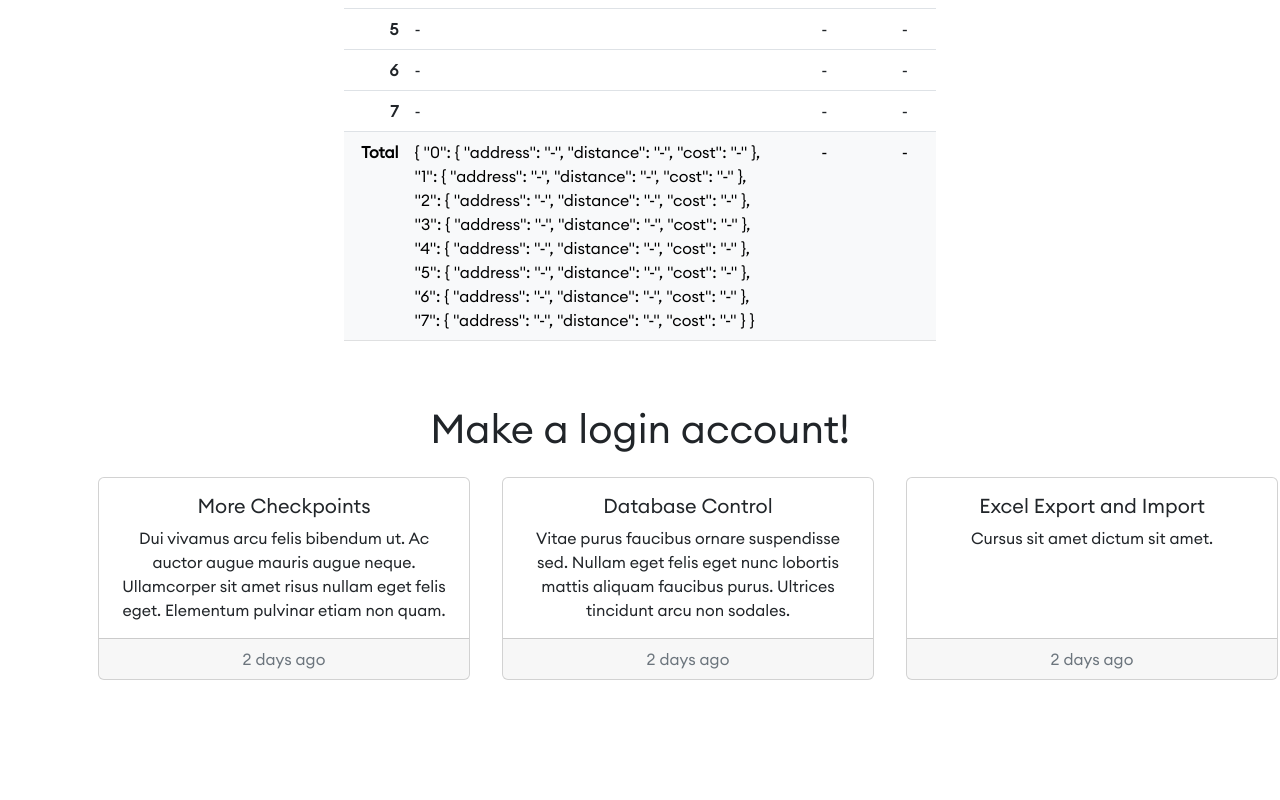
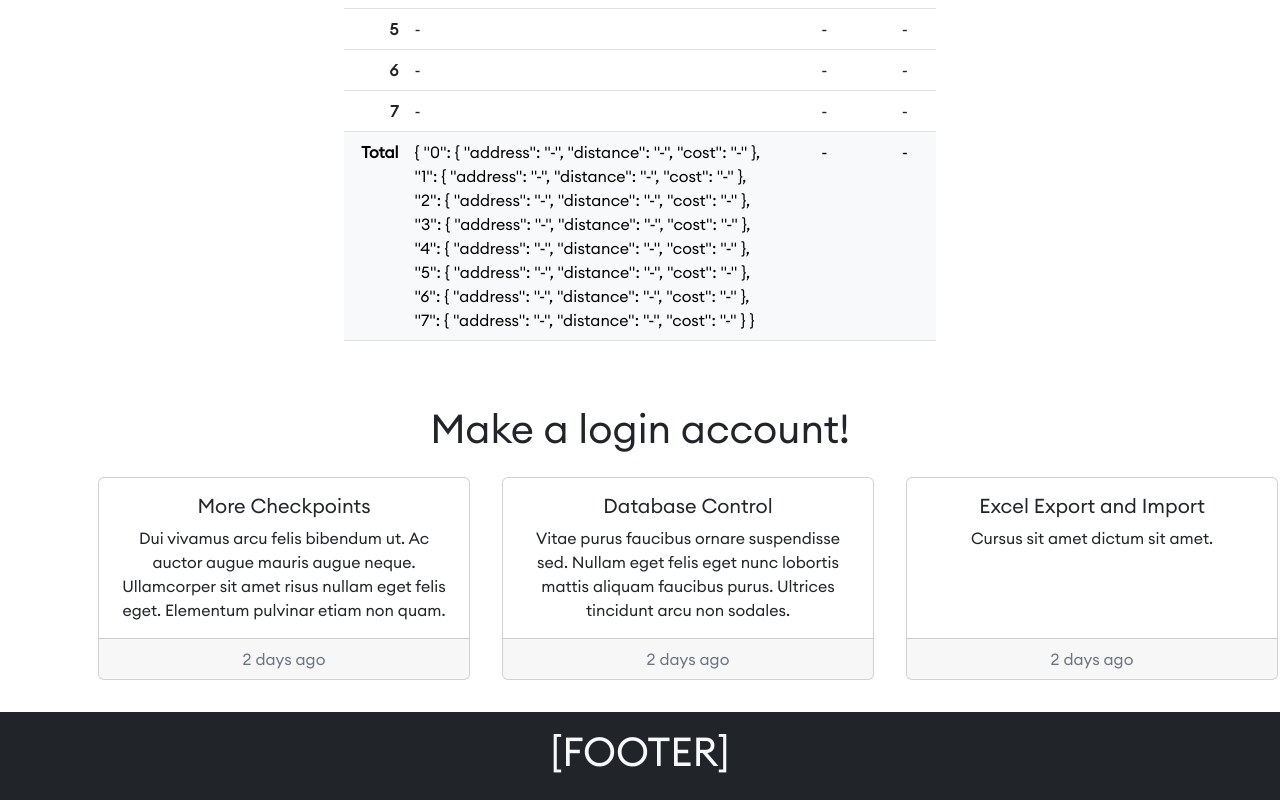
Before and after one commit to jdenari/routing-software, a Vue app: page / in a window 1280 px wide. Shown: the part 1211-2011 px from the top of the page. Before the commit the page ends 1923 px from the top, so only its background shows below. Built offline with nearby package versions, Linux system fonts and the light colour scheme.

Commit message:
footer-added

```diff
--- a/src/App.vue
+++ b/src/App.vue
@@ -7,6 +7,7 @@
       <InputAddress />
       <TableAddress />
       <benefitsLogin />
+      <MainFooter />
   </div>
 </template>
 
@@ -17,6 +18,7 @@
     import InputAddress from './components/InputAddress.vue';
     import TableAddress from './components/TableAddress.vue';
     import benefitsLogin from './components/benefitsLogin.vue'
+    import MainFooter from './components/MainFooter.vue'
   export default {
       name: 'App',
       components: {
@@ -25,7 +27,8 @@
     LittleTutorial,
     InputAddress,
     TableAddress,
-    benefitsLogin
+    benefitsLogin,
+    MainFooter
 }
   }
 </script>
--- /dev/null
+++ b/src/components/MainFooter.vue
@@ -0,0 +1,12 @@
+<template>
+    <div class="container-fluid p-3 text-center m-auto bg-dark">
+        <div class="container h1 text-light">
+            [FOOTER]
+        </div>
+    </div>
+</template>
+<script>
+    export default {
+        name: 'MainFooter',
+    }
+</script>
--- a/src/store/index.js
+++ b/src/store/index.js
@@ -3,6 +3,7 @@ import axios from 'axios'
 export default createStore({
     state: {
         bindKey: 'AozZGLcvhDECgWnjhqzTzjpCOc0yuBDHn6d16Rd7rsVi4mAkgx-J9qsHRWzh9',
+        fuelPrice: '',
         finalDistancesObject: {
             0: {
                 address: '-',
```
